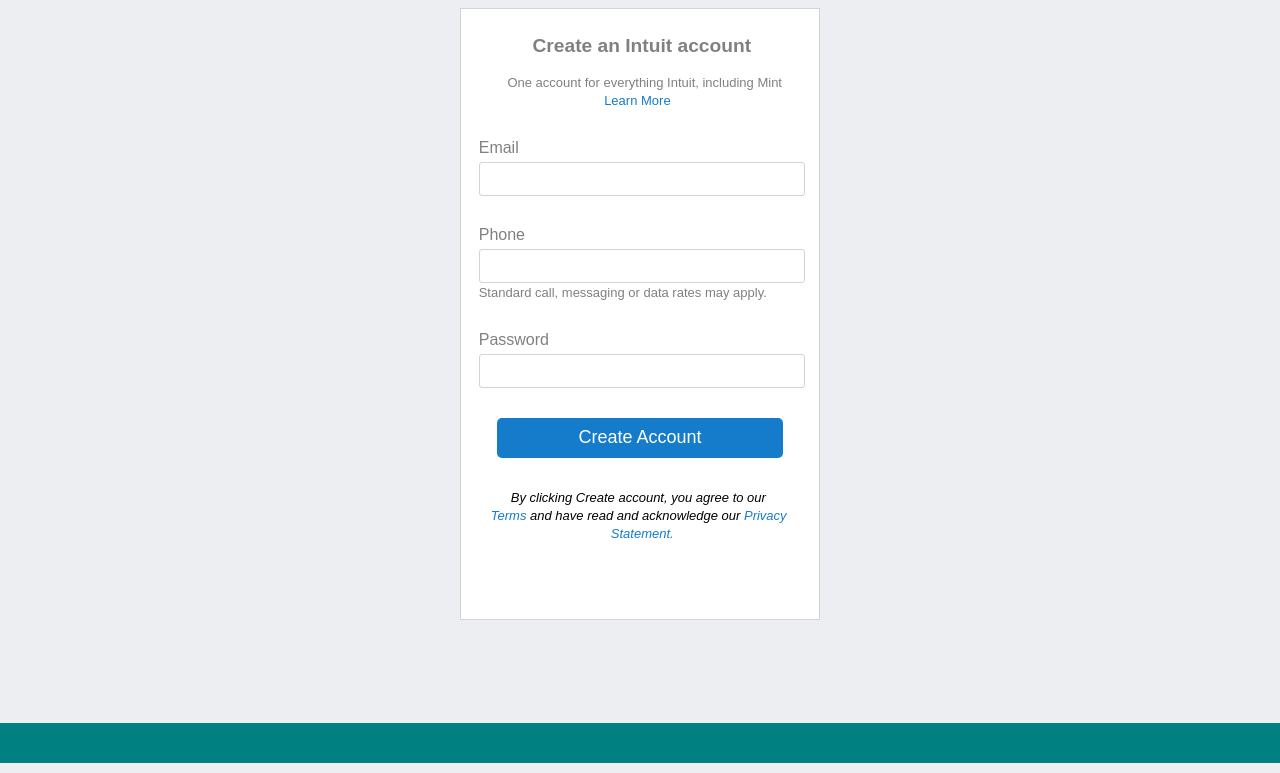
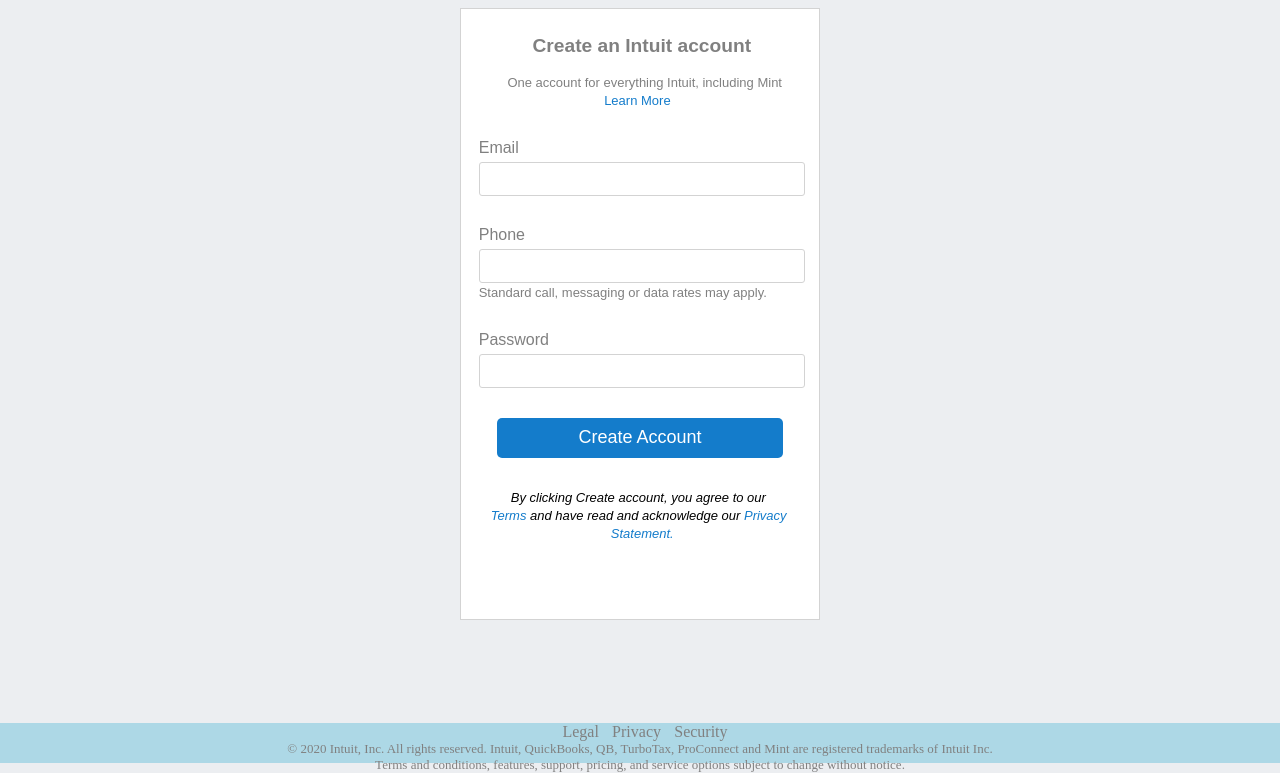
Before and after one commit to alishabab/HTML-Forms, a website: page index.html in a window 1280 px wide. Shown: the part 187-960 px from the top of the page. Drawn offline with Linux system fonts and the light colour scheme.

Commit message:
added footer text and changed title of page

```diff
--- a/css/styles.css
+++ b/css/styles.css
@@ -153,7 +153,16 @@
 footer {
   height: 40px;
   width: 100%;
-  background-color: teal;
+  background-color: lightblue;
+  text-align: center;
+  font-size: small;
+  color: gray;
+}
+
+footer a {
+  color: gray;
+  margin-left: 10px;
+  font-size: medium;
 }
 
 .mainSection div {
--- a/index.html
+++ b/index.html
@@ -4,7 +4,7 @@
     <meta charset="UTF-8" />
     <meta name="viewport" content="width=device-width, initial-scale=1.0" />
     <link rel="stylesheet" href="css/styles.css" />
-    <title>Document</title>
+    <title>Intuit Accounts - Sign Up</title>
   </head>
   <body>
     <header class="topMost">
@@ -109,6 +109,16 @@
         </form>
       </section>
     </main>
-    <footer></footer>
+    <footer>
+      <a href="#">Legal</a>
+      <a href="#">Privacy</a>
+      <a href="#">Security</a>
+      <br>
+      <span>© 2020 Intuit, Inc. All rights reserved. Intuit, QuickBooks, QB, TurboTax, ProConnect and Mint are registered trademarks of Intuit Inc.
+
+    </span>
+      <br> <span>Terms and conditions, features, support, pricing, and service options subject to change without notice.</span>
+
+    </footer>
   </body>
 </html>
```
